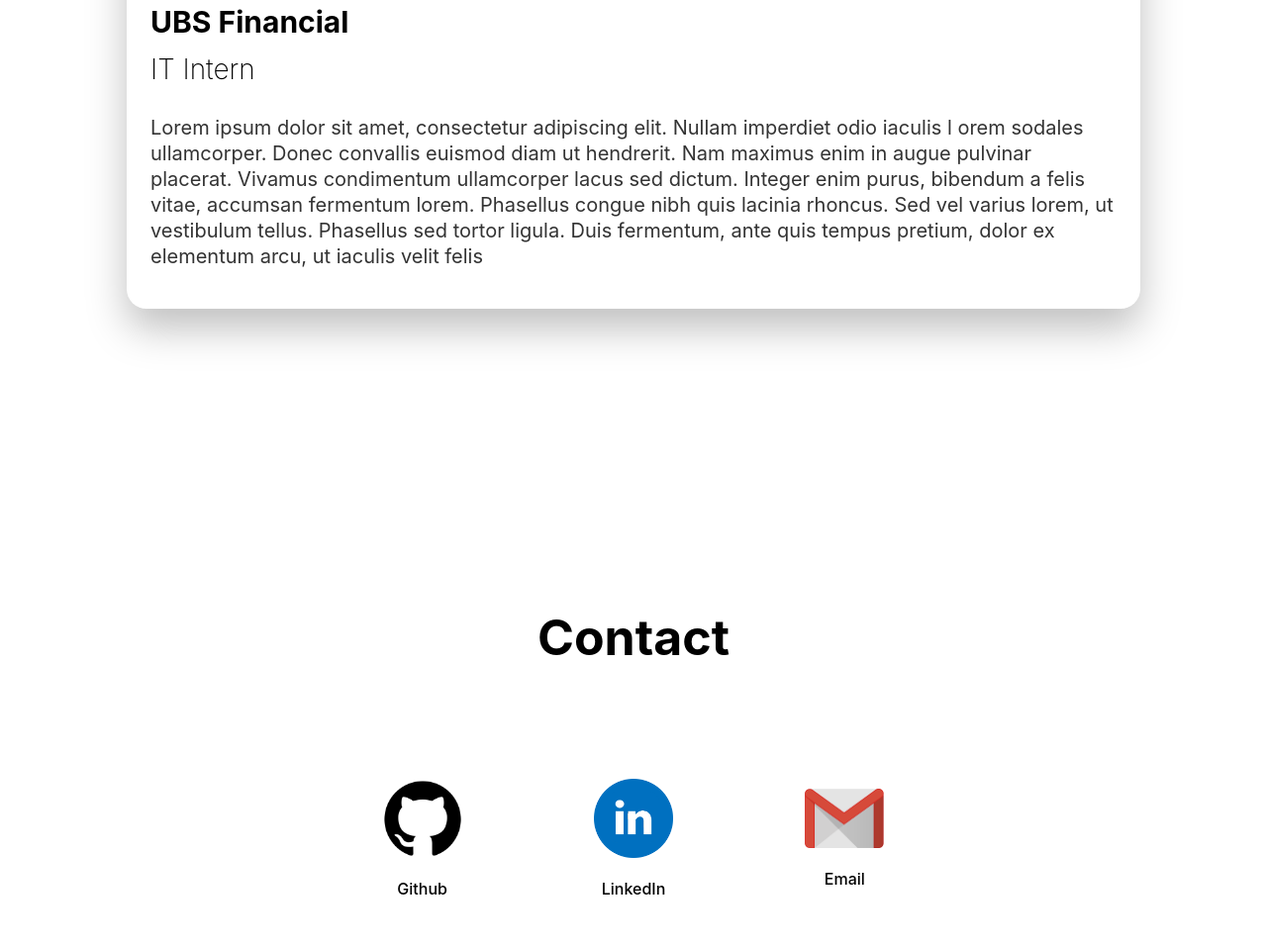
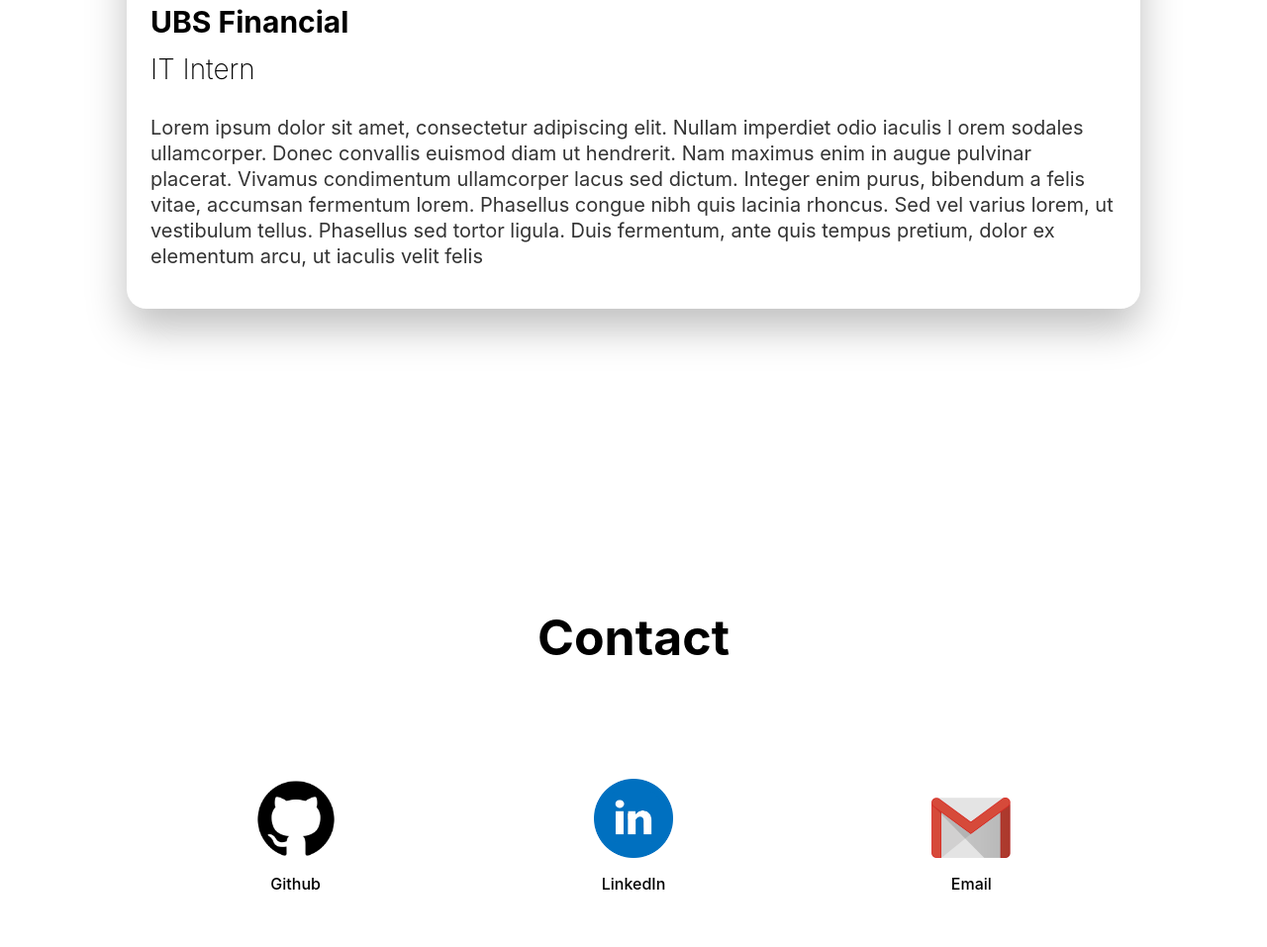
Before and after one commit to Elijah-Dangerfield/Portfolio, a Gatsby site: page / in a window 1280 px wide. Shown: the part 4038-4995 px from the top of the page at 99% size. Before the commit the page ends 4963 px from the top, so only its background shows below. Built offline with nearby package versions, Linux system fonts and the light colour scheme; Gatsby itself is replaced by a stand-in of ours.

Commit message:
attempts once again to fix contact resizing

```diff
--- a/src/components/Contact.js
+++ b/src/components/Contact.js
@@ -21,7 +21,7 @@ const Container = styled.a`
     transform: scale(1.2);
   }
 
-  @media (max-width: 640px) ) {
+  @media (max-width: 640px) {
     width: 82px;
   }
 `
@@ -31,7 +31,7 @@ const Logo = styled.img`
   margin: 10px auto 0 auto;
 
   @media (max-width: 640px) {
-    width: 60px;
+    width: 50px;
   }
 `
 
--- a/src/components/layout.css
+++ b/src/components/layout.css
@@ -120,7 +120,7 @@ a {
     font-size: 16px;
   }
   .AboutSection h2 {
-    margin-top: 400px;
+    margin-top: 600px;
   }
 }
 
--- a/src/pages/index.js
+++ b/src/pages/index.js
@@ -163,8 +163,8 @@ export default IndexPage
 
 const ContactSection = styled.div`
   margin: 0 auto;
-  width: 50%;
   display: grid;
+  width: 80%;
   grid-template-columns: 1fr 1fr 1fr;
   justify-items: center;
   align-items: center;
```
Also changed, not shown: 1 other file.
